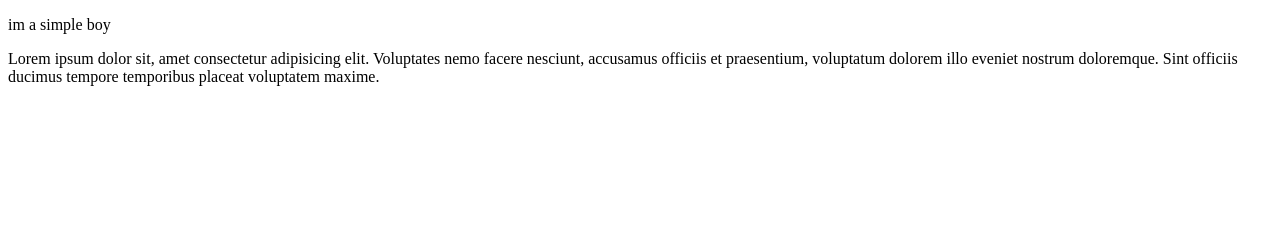
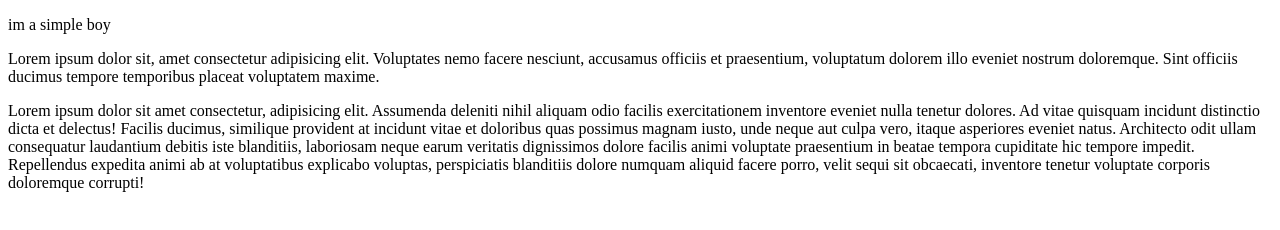
Before and after one commit to ashiqLSD/proget-web, a plain HTML site: page index.html in a window 1280 px wide. Drawn offline with Linux system fonts and the light colour scheme.

Commit message:
added loream

```diff
--- a/index.html
+++ b/index.html
@@ -8,5 +8,6 @@
 <body>
     <p>im a simple boy</p>
     Lorem ipsum dolor sit, amet consectetur adipisicing elit. Voluptates nemo facere nesciunt, accusamus officiis et praesentium, voluptatum dolorem illo eveniet nostrum doloremque. Sint officiis ducimus tempore temporibus placeat voluptatem maxime.
+<p>Lorem ipsum dolor sit amet consectetur, adipisicing elit. Assumenda deleniti nihil aliquam odio facilis exercitationem inventore eveniet nulla tenetur dolores. Ad vitae quisquam incidunt distinctio dicta et delectus! Facilis ducimus, similique provident at incidunt vitae et doloribus quas possimus magnam iusto, unde neque aut culpa vero, itaque asperiores eveniet natus. Architecto odit ullam consequatur laudantium debitis iste blanditiis, laboriosam neque earum veritatis dignissimos dolore facilis animi voluptate praesentium in beatae tempora cupiditate hic tempore impedit. Repellendus expedita animi ab at voluptatibus explicabo voluptas, perspiciatis blanditiis dolore numquam aliquid facere porro, velit sequi sit obcaecati, inventore tenetur voluptate corporis doloremque corrupti!</p>
 </body>
 </html>
```
